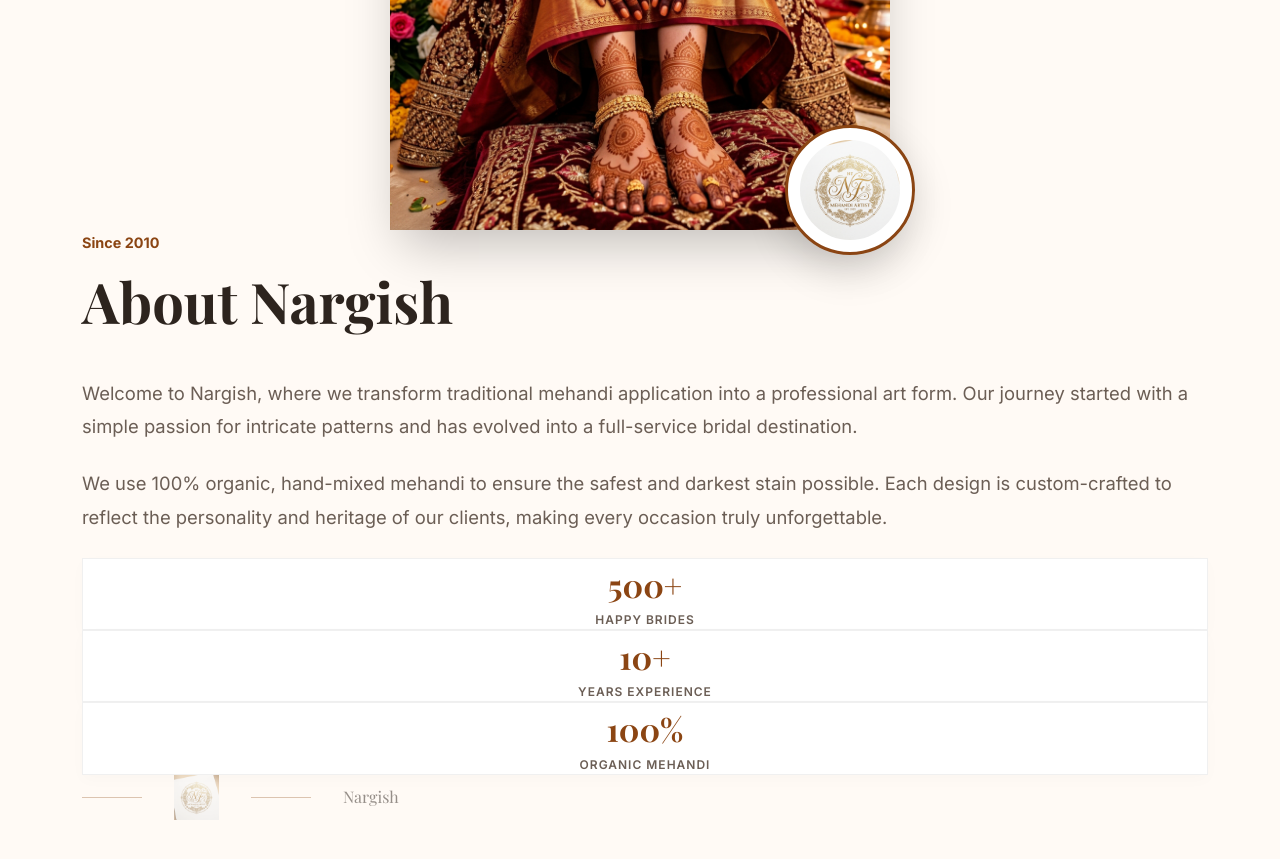
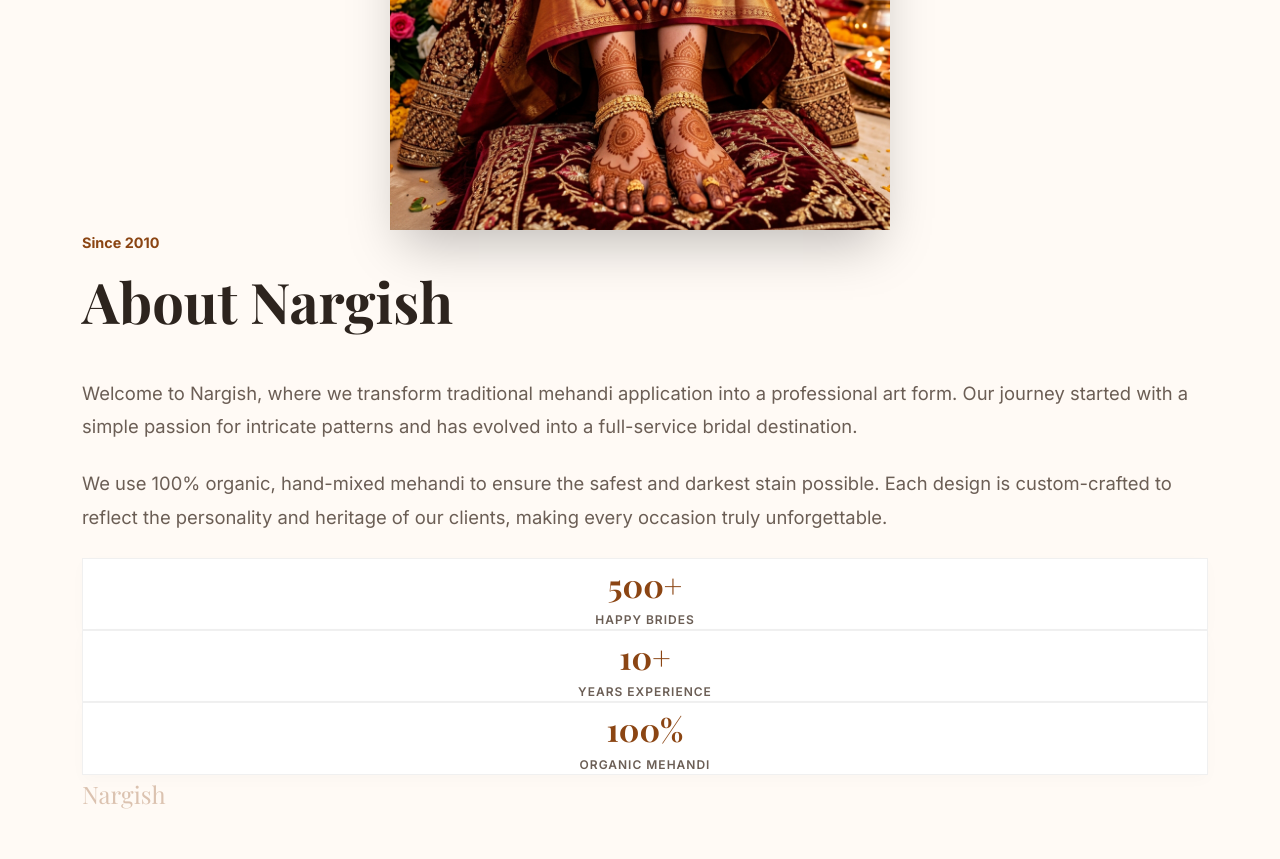
Before and after one commit to nknitishsingh94/Mehandi-Website, a React (Vite) app: page / in a window 1280 px wide. Shown: the part 2840-3699 px from the top of the page. Built offline with nearby package versions, Linux system fonts and the light colour scheme; no server answers; a web font is replaced by a local one.

Commit message:
Removed logo elements from About section for a cleaner look

```diff
--- a/src/components/About.jsx
+++ b/src/components/About.jsx
@@ -23,26 +23,6 @@
                 className="rounded-2xl shadow-2xl"
                 style={{ width: '100%', display: 'block' }}
               />
-
-              {/* Logo Badge Overlay - Adjusted for responsive */}
-              <div style={{
-                position: 'absolute',
-                bottom: '-25px',
-                right: '-25px',
-                width: '130px',
-                height: '130px',
-                borderRadius: '50%',
-                backgroundColor: 'white',
-                padding: '12px',
-                boxShadow: '0 15px 40px rgba(0,0,0,0.15)',
-                border: '3px solid var(--primary)',
-                display: 'flex',
-                alignItems: 'center',
-                justifyContent: 'center',
-                zIndex: 2
-              }}>
-                <img src="/logo.png" alt="NF Logo" style={{ width: '100%', height: '100%', objectFit: 'cover', borderRadius: '50%' }} />
-              </div>
             </div>
           </motion.div>
 
@@ -72,12 +52,8 @@
               ))}
             </div>
 
-            {/* Signature Logo Decorative */}
-            <div className="mt-12 flex items-center gap-4">
-              <div style={{ width: '60px', height: '1px', backgroundColor: 'var(--primary)', opacity: 0.3 }}></div>
-              <img src="/logo.png" alt="Signature" style={{ width: '45px', opacity: 0.6 }} />
-              <div style={{ width: '60px', height: '1px', backgroundColor: 'var(--primary)', opacity: 0.3 }}></div>
-              <span className="font-serif italic" style={{ opacity: 0.5 }}>Nargish</span>
+            <div className="mt-10">
+               <span className="font-serif italic text-2xl" style={{ opacity: 0.3, color: 'var(--primary)' }}>Nargish</span>
             </div>
           </motion.div>
         </div>
```
